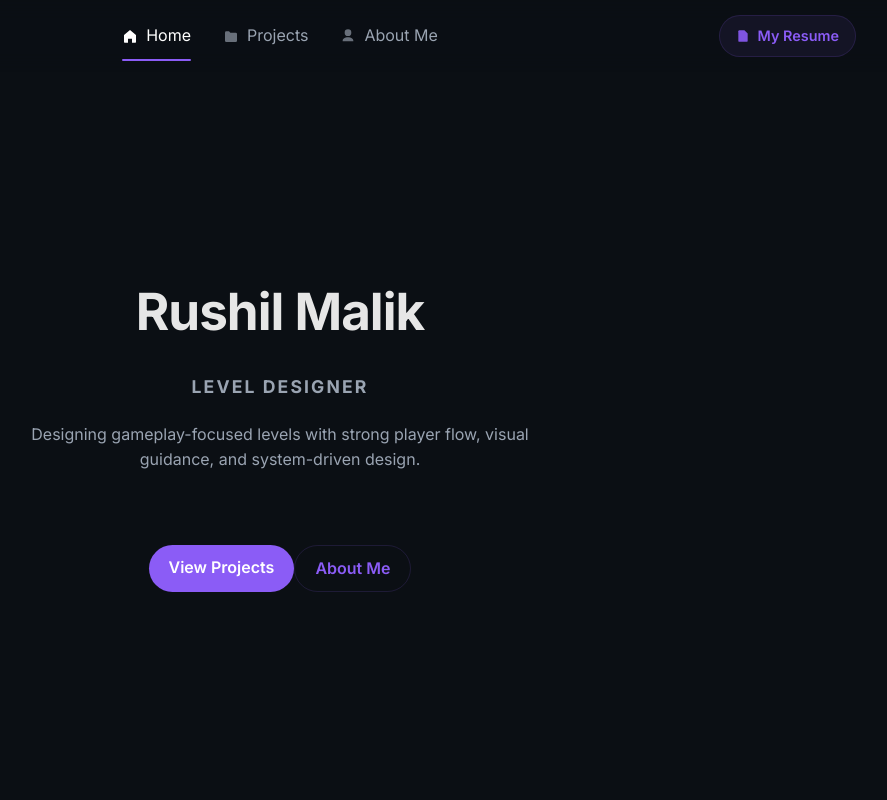
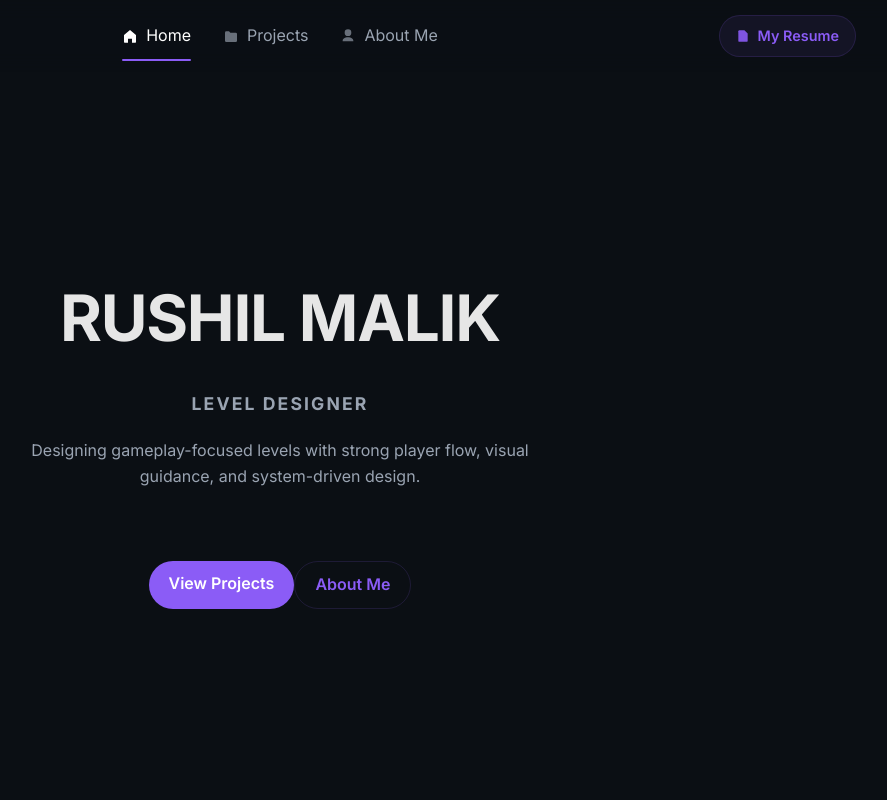
Before and after one commit to Rushil07/rushil07.github.io, a plain HTML site: page index.html in a window 1280 px wide. Shown: the top 800 px of the page, without its empty margins (360-1247 px from the left). Drawn offline with Linux system fonts and the light colour scheme.

Commit message:
Update style.css

```diff
--- a/style.css
+++ b/style.css
@@ -217,9 +217,10 @@ main.tab-container {
 }
 
 .hero-name {
-  font-size: 3.2rem;
+  font-size: 4rem;
   margin-bottom: 6px; /* was larger */
   letter-spacing: -0.02em;
+  text-transform: uppercase;
 }
 
 .hero-role {
```
